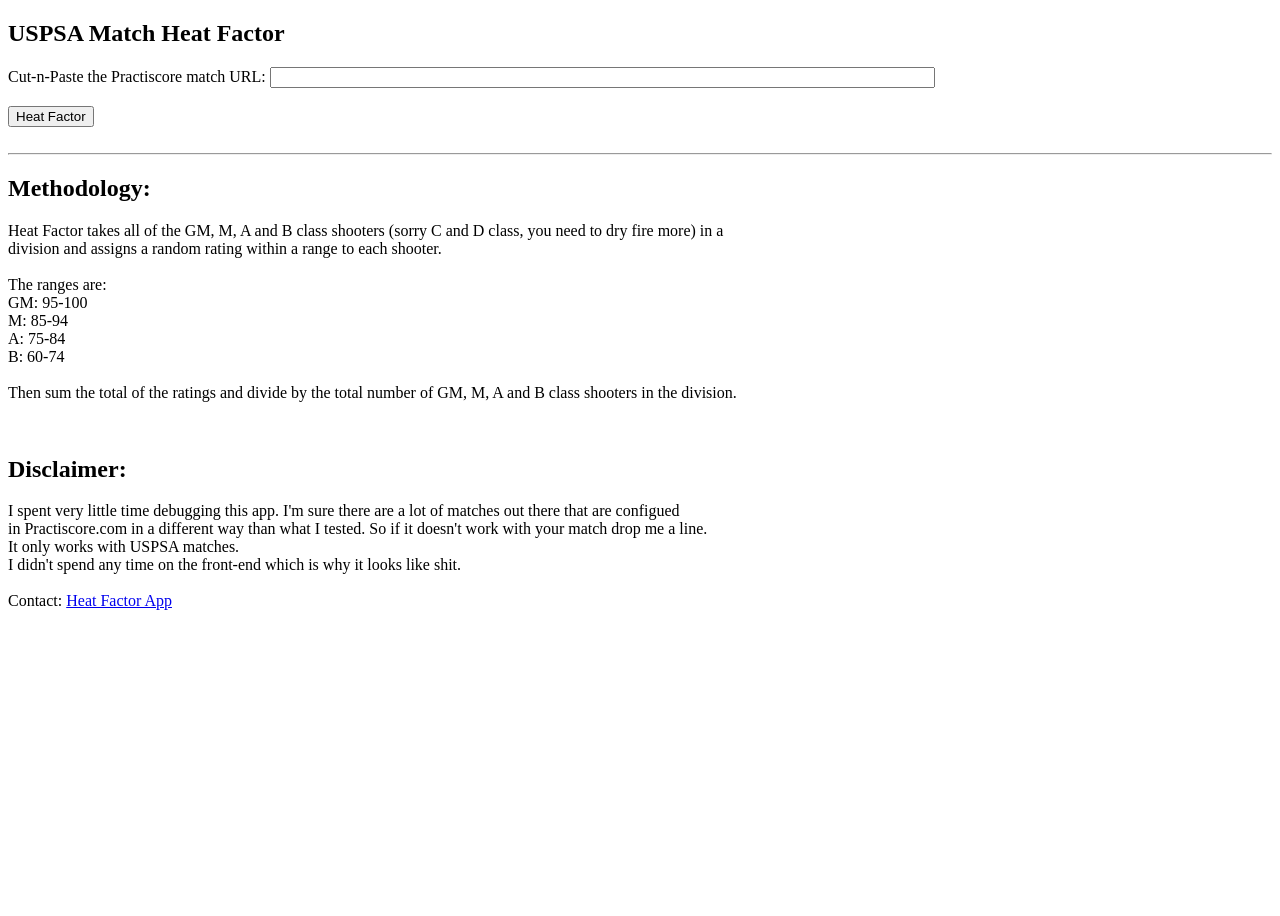
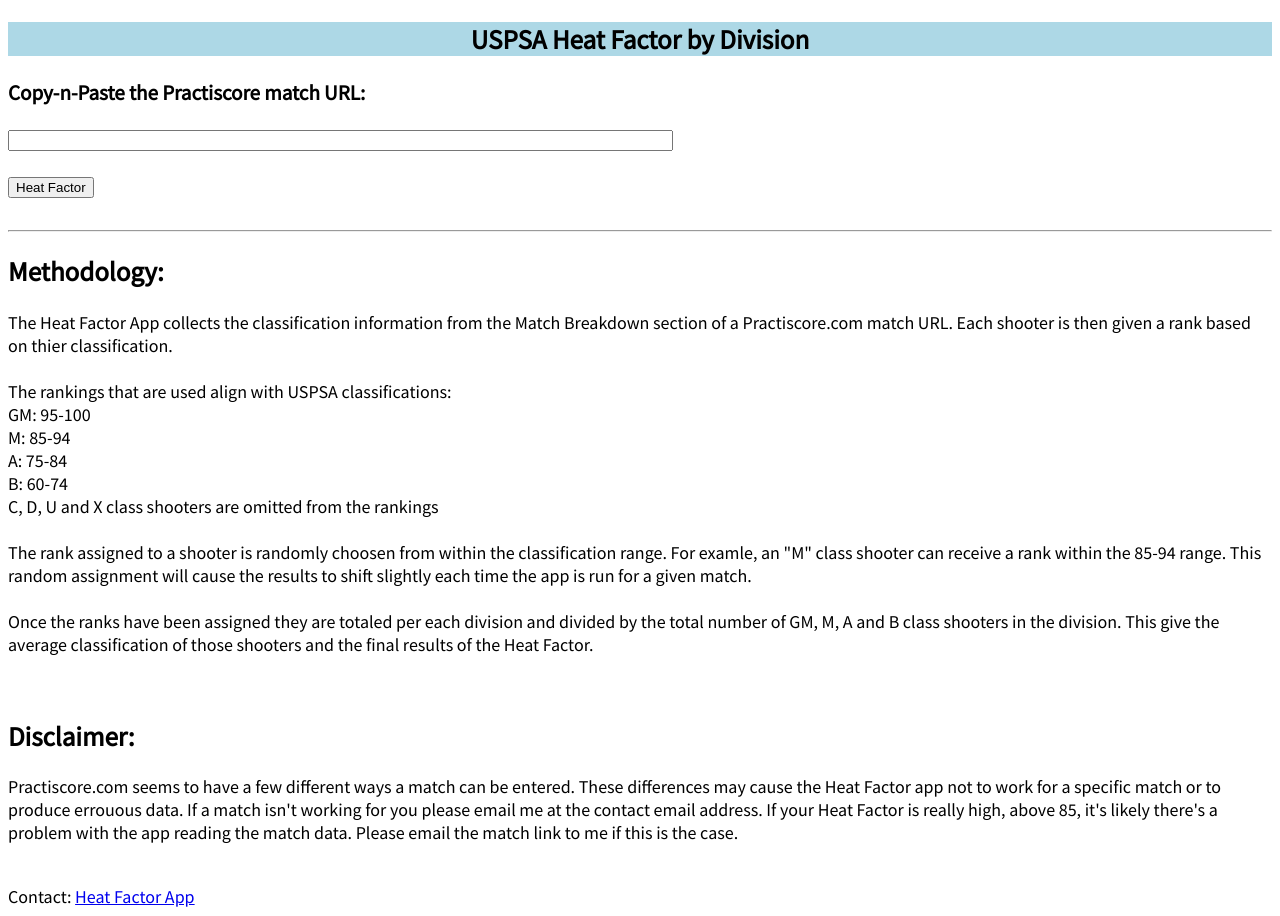
Before and after one commit to splitnines/heat_factor, a Django app: page / in a window 1280 px wide. Before the commit the page ends 610 px from the top, so only its background shows below. Run offline with Django 3.2, Linux system fonts and the light colour scheme.

Commit message:
added base.html config, static css config and rewrote the app description

```diff
--- a/heat_factor_project/settings.py
+++ b/heat_factor_project/settings.py
@@ -37,6 +37,7 @@
     'django.contrib.sessions',
     'django.contrib.messages',
     'django.contrib.staticfiles',
+    'heat_factor'
 ]
 
 MIDDLEWARE = [
@@ -118,3 +119,4 @@
 # https://docs.djangoproject.com/en/3.0/howto/static-files/
 
 STATIC_URL = '/static/'
+STATICFILES_DIRS = [os.path.join(BASE_DIR, 'static')]
--- /dev/null
+++ b/static/css/base.css
@@ -0,0 +1,50 @@
+/* static/css/base.css */
+
+body {
+  font-family: 'Source Sans Pro', sans-serif;
+  font-size: 18px;
+}
+
+header {
+  border-bottom: 1px solid #999;
+  margin-bottom: 2rem;
+  display: flex;
+}
+
+header h1 a {
+  color: red;
+  text-decoration: none;
+}
+
+.nav-left {
+  margin-right: auto;
+}
+
+.nav-right {
+  display: flex;
+  padding-top: 2rem;
+}
+/*
+.post-entry {
+  margin-bottom: 2rem;
+}
+
+.post-entry h2 {
+  margin: 0.5rem 0;
+}
+
+.post-entry h2 a,
+.post-entry h2 a:visited {
+  color: blue;
+  text-decoration: none;
+}
+
+.post-entry p {
+  margin: 0;
+  font-weight: 400;
+}
+
+.post-entry h2 a:hover {
+  color: red;
+}
+*/
--- /dev/null
+++ b/templates/base.html
@@ -0,0 +1,21 @@
+<!-- templates/base.html -->
+<!DOCTYPE html>
+
+{% load static %}
+
+<html>
+    <head>
+        <title>Heat Factor</title>
+        <link href="http://fonts.googleapis.com/css?family=Source+Sans+Pro:400" rel="stylesheet">
+        <link href="{% static 'css/base.css' %}" rel="stylesheet">
+    </head>
+    <div style="background-color:lightblue">
+      <center>
+      <h2>USPSA Heat Factor by Division</h2>
+      </center>
+    </div>
+    <body>
+    {% block content %}{% endblock content %}
+    Contact: <a href="mailto:heat.factor.app@gmail.com">Heat Factor App</a>
+    </body>
+</html>
--- a/templates/home.html
+++ b/templates/home.html
@@ -1,15 +1,11 @@
 <!DOCTYPE HTML>
-<html>
-<head>
-  <title>
-    Heat factor
-  </title>
-  <body>
-    <h2>USPSA Match Heat Factor</h2>
+{% extends "base.html" %}
+
+{% block content %}
     <form action="/heat_factor/" method="post">
       {% csrf_token %}
       <label for="heat factor">
-        Cut-n-Paste the Practiscore match URL:
+        <h3>Copy-n-Paste the Practiscore match URL:</h3>
       </label>
       <input id="heat_factor" type="text" name="p_url" size="80" required>
       <br>
@@ -24,24 +20,23 @@
     <hr>
     <h2>Methodology:</h2>
     <p>
-      Heat Factor takes all of the GM, M, A and B class shooters (sorry C and D class, you need to dry fire more) in a<br>
-      division and assigns a random rating within a range to each shooter.<br><br>
-      The ranges are:<br>
+      The Heat Factor App collects the classification information from the Match Breakdown section of a Practiscore.com match URL.  Each shooter is then given a rank based on thier classification.
+      <br><br>
+      The rankings that are used align with USPSA classifications:<br>
       GM: 95-100<br>
       M: 85-94<br>
       A: 75-84<br>
-      B: 60-74<br><br>
-      Then sum the total of the ratings and divide by the total number of GM, M, A and B class shooters in the division.<br>
+      B: 60-74<br>
+      C, D, U and X class shooters are omitted from the rankings<br>
+      <br>
+      The rank assigned to a shooter is randomly choosen from within the classification range.  For examle, an "M" class shooter can receive a rank within the 85-94 range.  This random assignment will cause the results to shift slightly each time the app is run for a given match.
+      <br><br>
+      Once the ranks have been assigned they are totaled per each division and divided by the total number of GM, M, A and B class shooters in the division.  This give the average classification of those shooters and the final results of the Heat Factor.
     </p>
     <br>
-    <h2>Disclaimer:</h2>
+      <h2>Disclaimer:</h2>
       <p>
-        I spent very little time debugging this app.  I'm sure there are a lot of matches out there that are configued<br>
-        in Practiscore.com in a different way than what I tested.  So if it doesn't work with your match drop me a line.<br>
-        It only works with USPSA matches.<br>
-        I didn't spend any time on the front-end which is why it looks like shit.<br><br>
-        Contact: <a href="mailto:heat.factor.app@gmail.com">Heat Factor App</a>
+        Practiscore.com seems to have a few different ways a match can be entered.  These differences may cause the Heat Factor app not to work for a specific match or to produce errouous data.  If a match isn't working for you please email me at the contact email address.  If your Heat Factor is really high, above 85, it's likely there's a problem with the app reading the match data.  Please email the match link to me if this is the case.
+      <br><br>
       </p>
-  </body>
-</head>
-</html>
+{% endblock content %}
```
Also changed, not shown: templates/heat_factor.html (+7 -6 lines), templates/heat_factor_backup.html (added, +8 -0 lines), templates/home_backup.html (added, +48 -0 lines).
